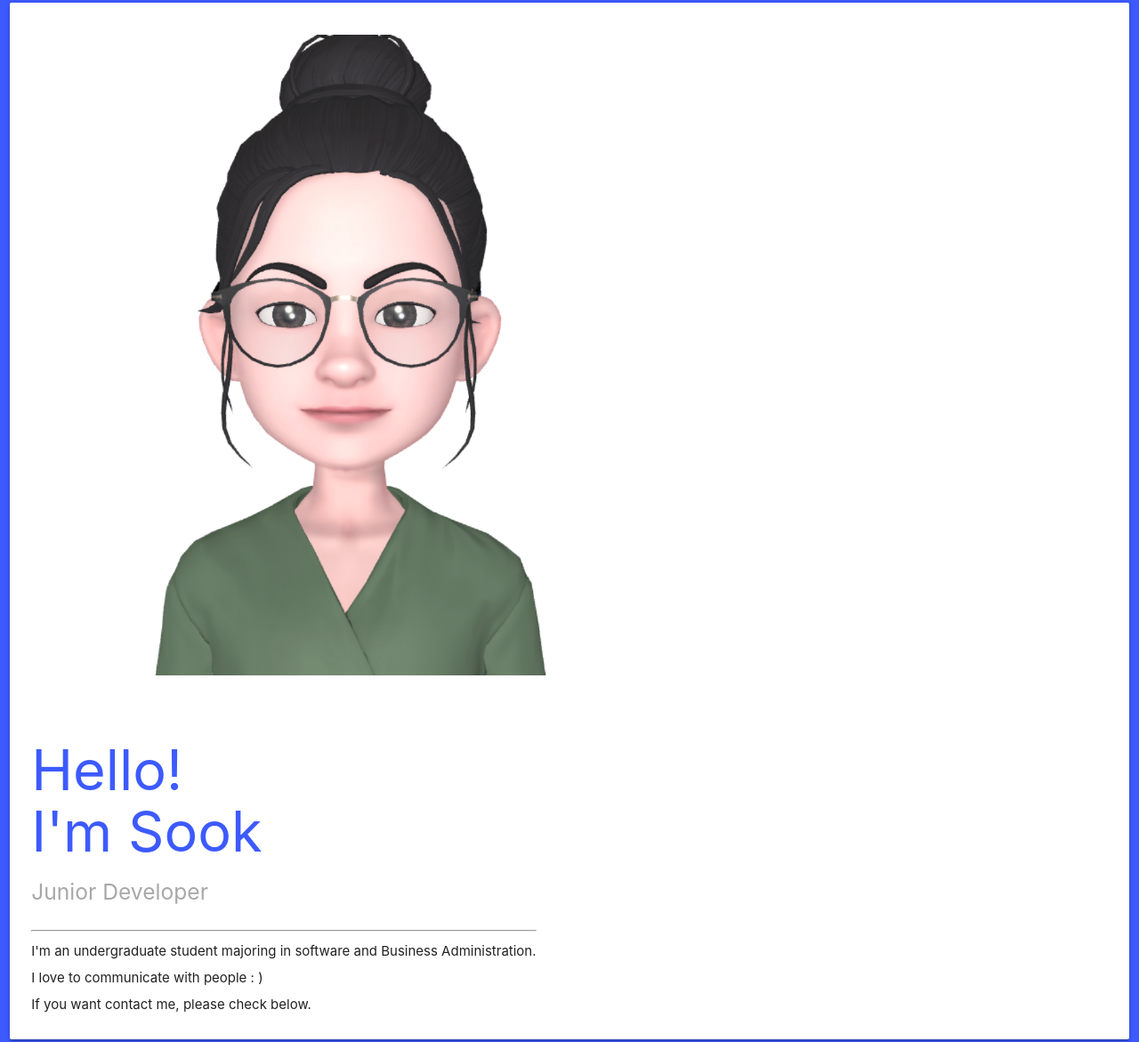
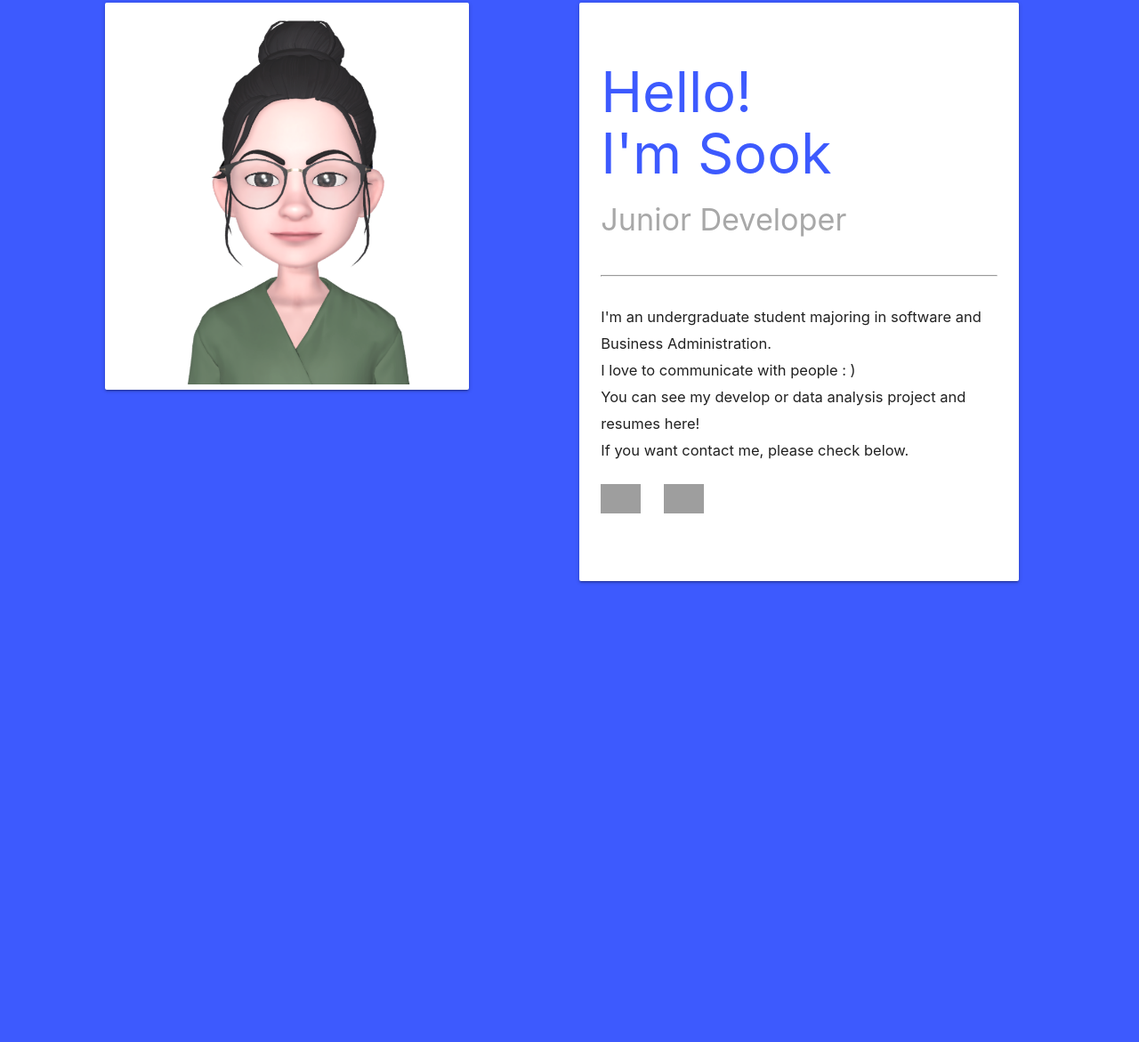
Before and after one commit to ssook1222/ssook1222.github.io, a plain HTML site: page index.html in a window 1280 px wide. Shown: the part 5-1176 px from the top of the page at 89% size. After the commit the page ends 800 px from the top, so only its background shows below. Drawn offline with Linux system fonts and the light colour scheme; grey boxes are pictures that could not be loaded.

Commit message:
UPDATE: 메인페이지 내용 수정

```diff
--- a/index.html
+++ b/index.html
@@ -11,21 +11,41 @@
 </head>
 <body style="background-color: #3d5afe">
 <div class="row">
-    <div class="col s12">
-        <div class="card">
+    <div class="col s10 m5 offset-m1">
+        <div class="card" style="width: 80%">
             <div style="display: inline-block;" class="card-image">
-                <img style="padding-top: 5%" src="./images/sookchoi.png">
-            </div>
-            <div style="display: inline-block; " class="card-content">
-                <h1 style="display: inline-block; color: #3d5afe">Hello! <br/>I'm Sook</h1>
-                <h5 style="margin-top: -1%; color: #a8a8a8">Junior Developer</h5>
-                <hr style="margin-top: 5%"/>
-                <p> I'm an undergraduate student majoring in software and Business Administration. <br/>
-                    I love to communicate with people : )<br/>
-                    If you want contact me, please check below.</p>
+                <img style="padding-top: 5%;" src="./images/sookchoi.png">
             </div>
         </div>
     </div>
+    <div class="col s10 m6">
+        <div class="card" style="width: 80%">
+            <div style="display: inline-block;" class="card-content">
+            <h1 style="display: inline-block; color: #3d5afe">Hello! <br/> I'm Sook</h1>
+                <br/>
+            <h4 style="margin-top: -1%; color: #a8a8a8;">Junior Developer</h4>
+                <br/>
+                <hr/>
+                <br/>
+            <p style="font-size: 110%">
+                I'm an undergraduate student majoring in software and Business Administration. <br/>
+                I love to communicate with people : )<br/>
+                You can see my develop or data analysis project and resumes here! <br/>
+                If you want contact me, please check below.</p>
+                <br/>
+            <a style="margin-right: 5%" href="https://github.com/ssook1222" target="_blank"><img style="width: 10%;height: 10%" src="https://cdn-icons-png.flaticon.com/512/25/25231.png"></a>
+            <a href="https://velog.io/@ssook1222" target="_blank">
+                <img
+                        style="width: 10%; height: 10%"
+                        src="https://cdn-icons.flaticon.com/png/512/4926/premium/4926536.png?token=exp=1646198148~hmac=ffa09644a02c709d6216c4ca91b2a298">
+            </a>
+                <br/>
+                <br/>
+                <br/>
+        </div>
+        </div>
+    </div>
+
 </div>
 
 </body>
```
